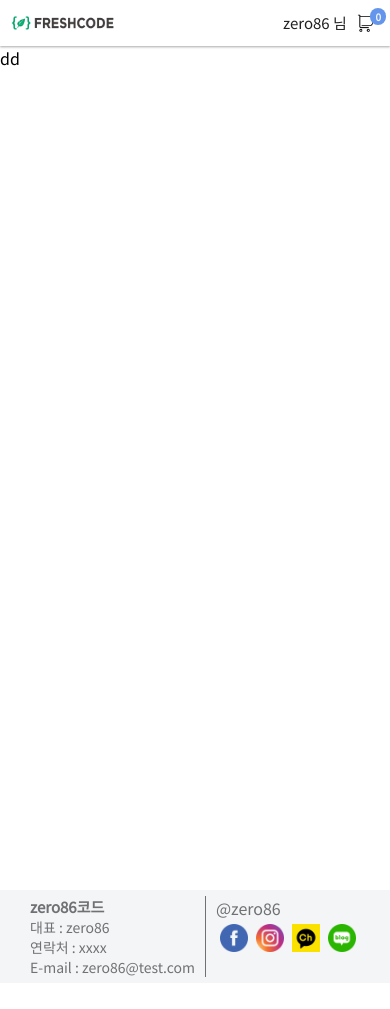
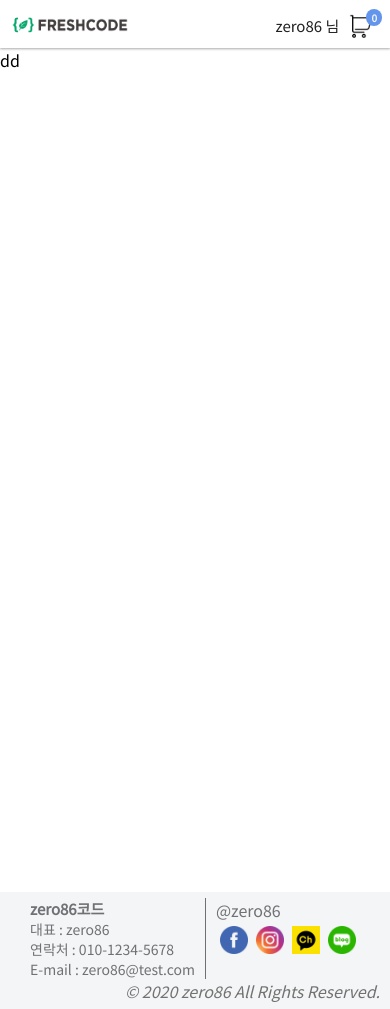
Before and after one commit to katanazero86/react-cart, a React app: page / in a window 390 px wide. Before the commit the page ends 983 px from the top, so only its background shows below. Built offline with nearby package versions, Linux system fonts and the light colour scheme.

Commit message:
[feature] react-cart 프로젝트 구성
- footer, header 작성
- scss 작성 및 반응형 관련 테스트

```diff
--- a/src/components/footer/Footer.js
+++ b/src/components/footer/Footer.js
@@ -15,7 +15,7 @@ function Footer() {
                         대표 : zero86
                     </p>
                     <p style={{fontSize : '14px'}}>
-                        연락처 : xxxx<br/>
+                        연락처 : 010-1234-5678<br/>
                         E-mail : zero86@test.com
                     </p>
                 </div>
@@ -29,6 +29,11 @@ function Footer() {
                     </div>
                 </div>
             </div>
+            <div className={FooterStyle['body-copyright']}>
+                <p>
+                    © 2020 zero86 All Rights Reserved.
+                </p>
+            </div>
         </footer>
     )
 }
--- a/src/components/footer/Footer.scss
+++ b/src/components/footer/Footer.scss
@@ -3,10 +3,10 @@
 
 .wrap {
   background: #f4f5f6;
-  padding : 6px;
+  padding: 6px;
 
   .body {
-    color : #6f7174;
+    color: #6f7174;
 
     @include dFlex(row);
     justify-content: center;
@@ -36,6 +36,16 @@
         }
       }
     }
+
+    &-copyright {
+      text-align: right;
+      padding: 0 4px;
+      color: #727272;
+      font-style: italic;
+      font-size: 16px;
+
+    }
+
   }
 
 }
--- a/src/components/header/Header.scss
+++ b/src/components/header/Header.scss
@@ -3,6 +3,7 @@
 
 .wrap {
   padding: 4px;
+  height: 48px;
 
   @include boxshadow(1);
 
@@ -17,7 +18,7 @@
       align-items: center;
 
       img {
-        width: 45%;
+        width: 135px;
         height: 100%;
         cursor: pointer;
         padding: 0;
@@ -31,7 +32,7 @@
       justify-content: flex-end;
       position: relative;
 
-      padding-right: 10px;
+      padding-right: 12px;
 
       &-name {
         font-size: 15px;
@@ -59,7 +60,7 @@
 
         position: absolute;
         top: -4px;
-        right: 0;
+        right: 4px;
       }
 
     }
```
